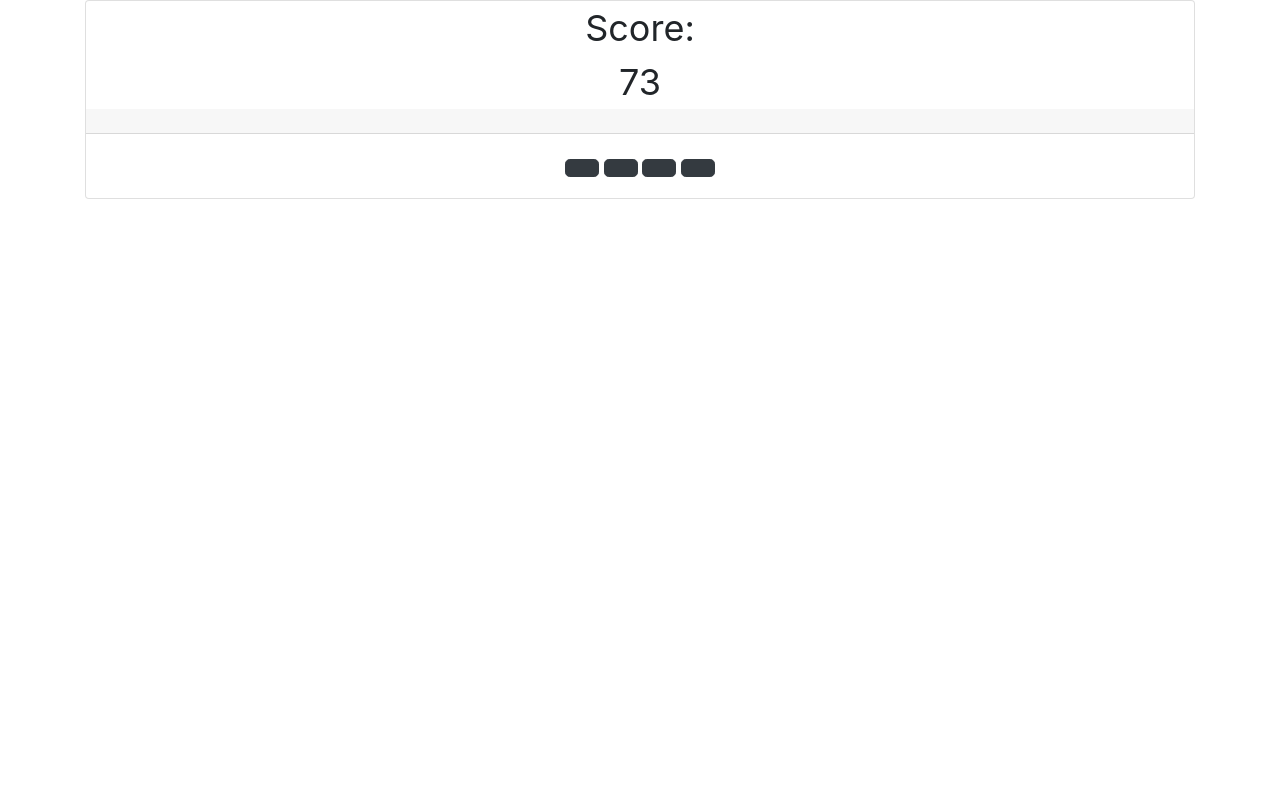
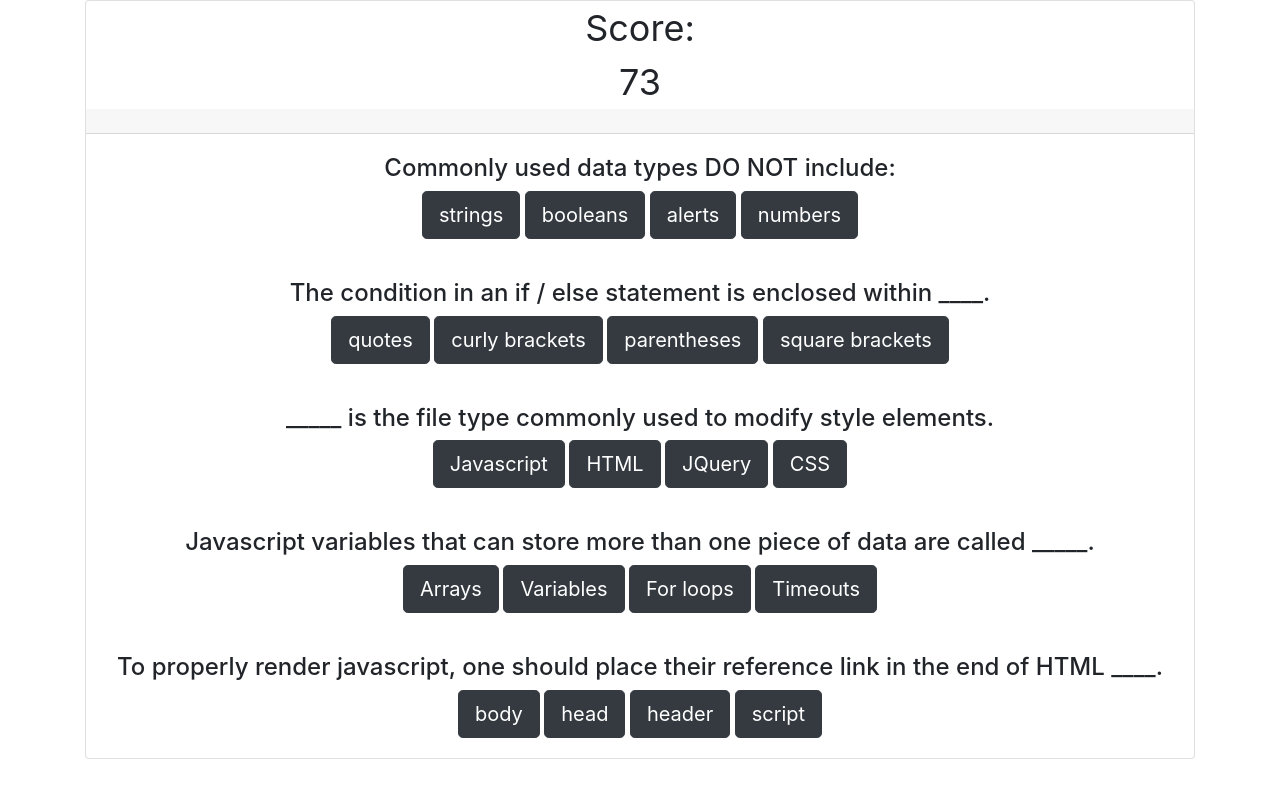
Before and after one commit to SurrealSam/week4codequiz, a plain HTML site: page index.html in a window 1280 px wide. Both pictures are taken after a click on the button "Start Quiz!". Drawn offline with nearby package versions, Linux system fonts and the light colour scheme.

Commit message:
added questions the long way

```diff
--- a/Assets/script.js
+++ b/Assets/script.js
@@ -38,11 +38,12 @@ startBtn.addEventListener("click", function () {
     startBlock.style.display = "none"; //hides div
     questionBlock.style.display = "block"; //unhides other div
 
-    //countdown timer/score
+    //starts countdown timer/score
 var seconds = document.getElementById("countdown").textContent;
 var countdown = setInterval(function() {
     seconds--;
     document.getElementById("countdown").textContent = seconds;
     if (seconds <= 0) clearInterval(countdown);
 }, 1000);
+
 });
--- a/index.html
+++ b/index.html
@@ -21,22 +21,75 @@
     </div>
     <div id="card1" class="container">
         <div class="card">
-                <span class="score text-center">Score:</span>
-                <span class="score text-center" id="countdown">75</span>
+            <span class="score text-center">Score:</span>
+            <span class="score text-center" id="countdown">75</span>
             <h4 class="card-header"></h4>
             <!--The Question goes here-->
-            <div class="card-body">
+            <div class="card-body"> <!-- Question 1-->
                 <div class="text-center">
+                    <h4>Commonly used data types DO NOT include:</h4>
                     <button class="btn btn-dark btn-lg normal-button">
-                        <span class="fa fa-ok"></span> </button>
+                        <span id="answer11" class="fa fa-ok">strings</span> </button>
                     <button class="btn btn-dark btn-lg">
-                        <span class="fa fa-plus"></span> </button>
+                        <span id="answer12" class="fa fa-plus"></span> booleans</button>
                     <button class="btn btn-dark btn-lg">
-                        <span class="fa fa-minus"></span> </button>
+                        <span id="answer13" class="fa fa-minus"></span>alerts </button>
                     <button class="btn btn-dark btn-lg">
-                        <span class="fa fa-minus"></span> </button>
+                        <span id="answer14" class="fa fa-minus"></span>numbers </button>
                 </div>
             </div>
+            <div class="card-body"><!-- Question 2-->
+                    <div class="text-center">
+                        <h4>The condition in an if / else statement is enclosed within ____.</h4>
+                        <button class="btn btn-dark btn-lg normal-button">
+                            <span id="answer21" class="fa fa-ok">quotes</span> </button>
+                        <button class="btn btn-dark btn-lg">
+                            <span id="answer22" class="fa fa-plus">curly brackets</span> </button>
+                        <button class="btn btn-dark btn-lg">
+                            <span id="answer23" class="fa fa-minus">parentheses</span> </button>
+                        <button class="btn btn-dark btn-lg">
+                            <span id="answer24" class="fa fa-minus">square brackets</span> </button>
+                    </div>
+                </div>
+                <div class="card-body"> <!-- Question 3-->
+                        <div class="text-center">
+                                <h4>_____ is the file type commonly used to modify style elements.</h4>
+                            <button class="btn btn-dark btn-lg normal-button">
+                                <span id="answer31" class="fa fa-ok">Javascript</span> </button>
+                            <button class="btn btn-dark btn-lg">
+                                <span id="answer32" class="fa fa-plus">HTML</span> </button>
+                            <button class="btn btn-dark btn-lg">
+                                <span id="answer33" class="fa fa-minus">JQuery</span> </button>
+                            <button class="btn btn-dark btn-lg">
+                                <span id="answer34" class="fa fa-minus">CSS</span> </button>
+                        </div>
+                    </div>
+                    <div class="card-body"> <!-- Question 4-->
+                            <div class="text-center">
+                                    <h4>Javascript variables that can store more than one piece of data are called _____.</h4>
+                                <button class="btn btn-dark btn-lg normal-button">
+                                    <span id="answer41" class="fa fa-ok">Arrays</span> </button>
+                                <button class="btn btn-dark btn-lg">
+                                    <span id="answer42" class="fa fa-plus">Variables</span> </button>
+                                <button class="btn btn-dark btn-lg">
+                                    <span id="answer43" class="fa fa-minus">For loops</span> </button>
+                                <button class="btn btn-dark btn-lg">
+                                    <span id="answer44" class="fa fa-minus">Timeouts</span> </button>
+                            </div>
+                        </div>
+                        <div class="card-body"> <!-- Question 5-->
+                                <div class="text-center">
+                                        <h4>To properly render javascript, one should place their reference link in the end of HTML ____.</h4>
+                                    <button class="btn btn-dark btn-lg normal-button">
+                                        <span id="answer51" class="fa fa-ok">body</span> </button>
+                                    <button class="btn btn-dark btn-lg">
+                                        <span id="answer52" class="fa fa-plus">head</span> </button>
+                                    <button class="btn btn-dark btn-lg">
+                                        <span id="answer53" class="fa fa-minus">header</span> </button>
+                                    <button class="btn btn-dark btn-lg">
+                                        <span id="answer54" class="fa fa-minus">script</span> </button>
+                                </div>
+                            </div>
         </div>
     </div>
     <script src="./Assets/script.js"></script>
```
